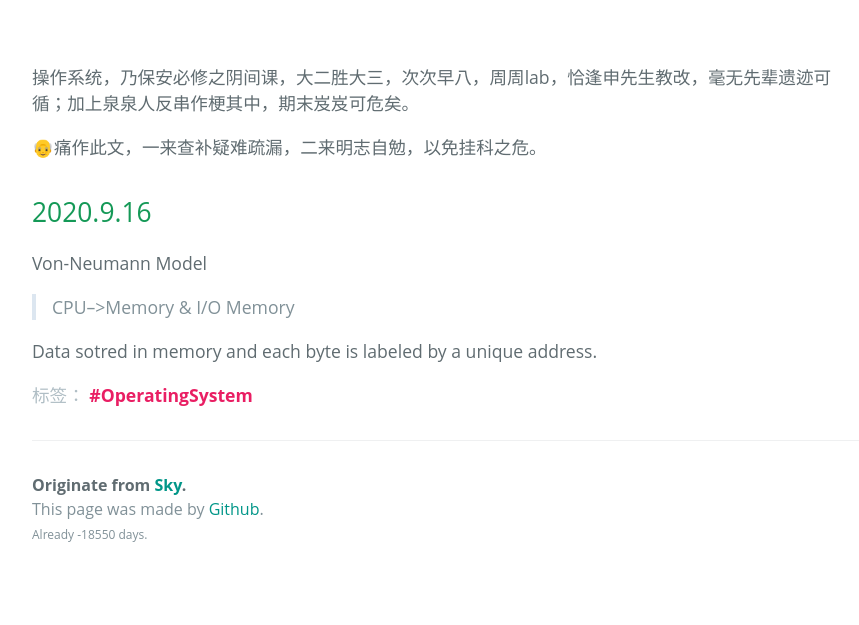
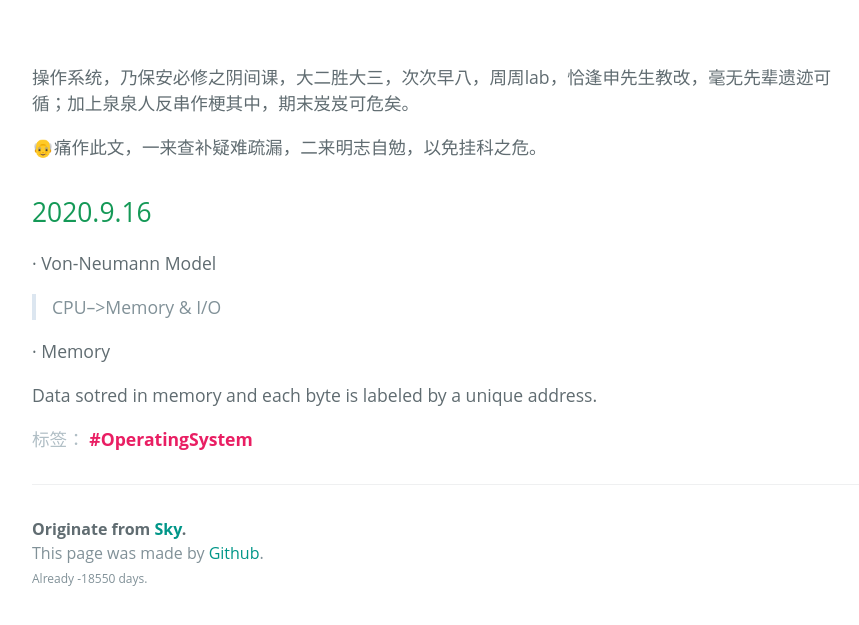
Before and after one commit to NishikinoSky/NishikinoSky.github.io, a Jekyll site: the page built from _posts/2020-10-16-Operating-System.md, in a window 1280 px wide and 991 px high, cut to the strip 354-979 px from the top of the window. Shown: the whole strip, without its empty margins (192-1051 px from the left). Built offline with Jekyll 4.4.1, drawn with Linux system fonts in a browser that asks for light colours; some web fonts are replaced.

```diff
--- a/_posts/2020-10-16-Operating-System.md
+++ b/_posts/2020-10-16-Operating-System.md
@@ -10,8 +10,9 @@ stickie: false
 
 ## 2020.9.16
 
-Von-Neumann Model
+· Von-Neumann Model
 > CPU-->Memory & I/O
-Memory
+
+· Memory
 
 Data sotred in memory and each byte is labeled by a unique address.
```
